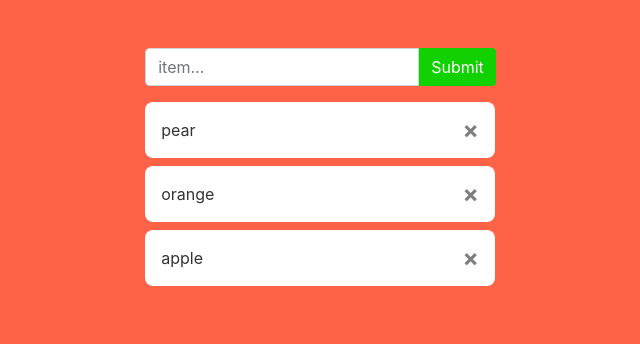
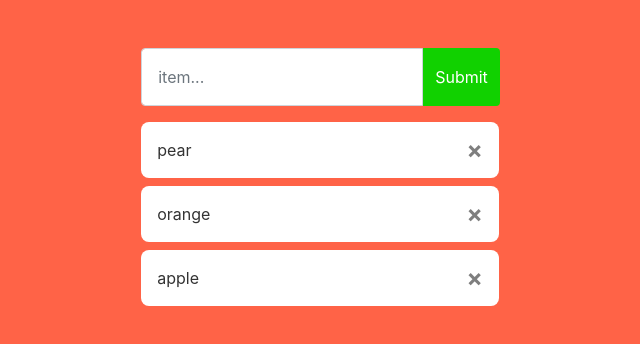
Before and after one commit to marcus-ko/react-todo, a React (Create React App) app: page / in a window 1280 px wide. Shown: the top 344 px of the page, without its empty margins (320-960 px from the left). Built offline with nearby package versions, Linux system fonts and the light colour scheme.

Commit message:
updated input field style

```diff
--- a/package.json
+++ b/package.json
@@ -10,7 +10,8 @@
     "node-sass": "^4.14.1",
     "react": "^16.13.1",
     "react-dom": "^16.13.1",
-    "react-scripts": "3.4.1"
+    "react-scripts": "3.4.1",
+    "react-transition-group": "^1.2.1"
   },
   "scripts": {
     "start": "react-scripts start",
--- a/src/App.js
+++ b/src/App.js
@@ -1,6 +1,6 @@
 import React, { Component } from 'react'
 import './styles/App.scss'
-
+var ReactCSSTransitionGroup = require('react-transition-group');
 
 class App extends Component {
 
--- a/src/styles/App.scss
+++ b/src/styles/App.scss
@@ -69,6 +69,6 @@ form {
   // width: 25%;
 }
 .form-control {
-  // display: inline-block;
-  // width: 72%;
+  height: auto;
+  padding: 1rem;
 }
```
Also changed, not shown: 2 other files (tests, documents, lock files or other folders).
